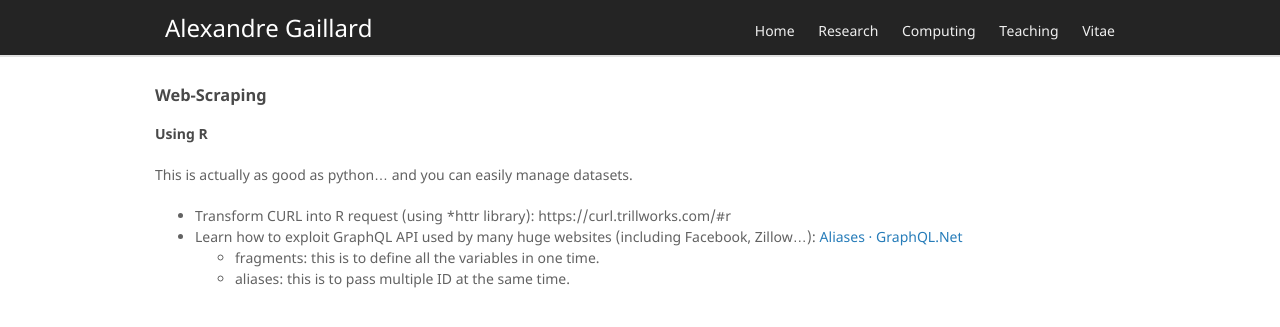
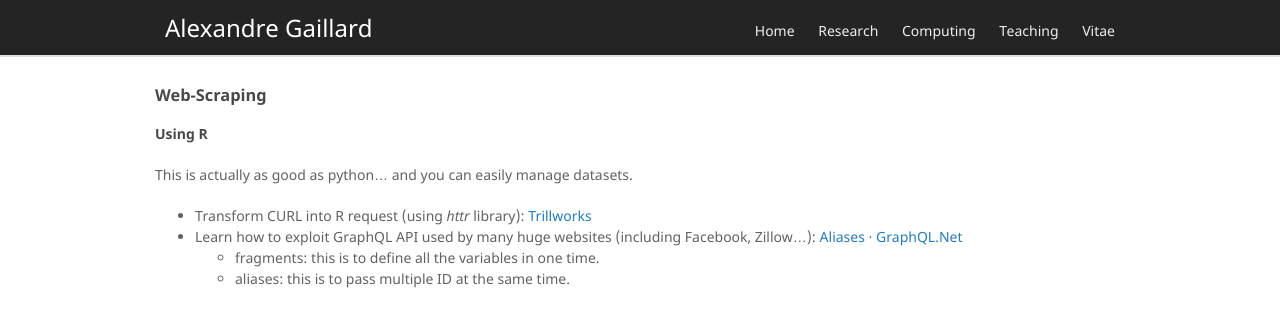
Before and after one commit to AGaillardTSE/AGaillardTSE.github.io, a Jekyll site: the page built from scraping.md, in a window 1280 px wide. Shown: the top 327 px of the page. Built offline with Jekyll 4.4.1, drawn with Linux system fonts in a browser that asks for light colours; our own code applies the rules of GitHub Pages for plain Markdown files; some of the changed lines change nothing that is shown.

Commit message:
Update scraping.md

```diff
--- a/scraping.md
+++ b/scraping.md
@@ -3,7 +3,7 @@
 #### Using  R
 This is actually as good as python... and you can easily manage datasets.
 
-- Transform CURL into R request (using *httr library): https://curl.trillworks.com/#r
+- Transform CURL into R request (using *httr* library): [Trillworks](https://curl.trillworks.com/#r)
 - Learn how to exploit GraphQL API used by many huge websites (including Facebook, Zillow...): [Aliases · GraphQL.Net](https://ckimes89.gitbooks.io/graphql-net/content/docs/queries_and_mutations/aliases.html)
     - fragments: this is to define all the variables in one time.
     - aliases: this is to pass multiple ID at the same time.
```
